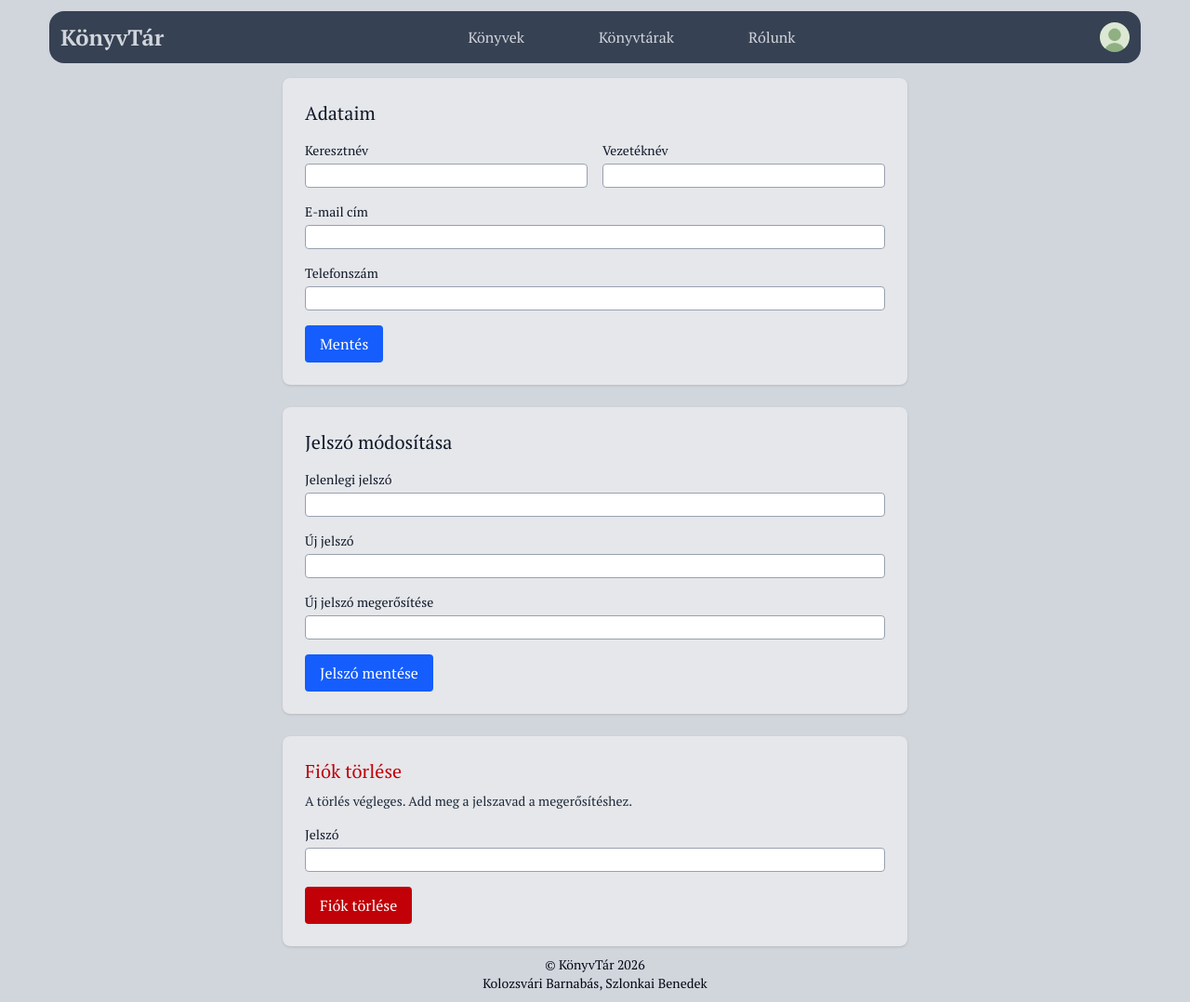
After one commit to KonyvTar-NPO/WebKonyvTar, a Laravel app: template laravel/resources/views/profile/edit.blade.php in a window 1280 px wide. The commit adds this page. Shown: the whole page at 93% size. Run offline with Laravel 12, Linux system fonts and the light colour scheme; the template is opened without the code that fills it, so the values that code supplies are empty; style sheets or scripts are compiled from the project's sources.

Commit message:
added profile page with CRUD

```diff
--- a/laravel/resources/views/components/form/input.blade.php
+++ b/laravel/resources/views/components/form/input.blade.php
@@ -1,14 +1,13 @@
 {{-- styling for the input forms --}}
-@props(['name', 'label', 'type' => 'text', 'id' => null, 'form' => null])
-
+@props(['name', 'label', 'type' => 'text', 'id' => null, 'form' => null, 'value' => null, 'bag' => 'default'])
 @php $id ??= $name; @endphp
 
 <div>
     <label for="{{ $id }}" class="mb-1 block text-sm font-medium text-gray-900 dark:text-gray-200">{{ $label }}</label>
     <input type="{{ $type }}" id="{{ $id }}" name="{{ $name }}"
-           @if ($type !== 'password') value="{{ old($name) }}" @endif
+           @if ($type !== 'password') value="{{ old($name, $value) }}" @endif
         {{ $attributes->merge(['class' => 'w-full h-6.5 px-1 border-1 rounded border-gray-400 bg-white text-gray-900 dark:text-gray-100 dark:border-gray-400 dark:bg-gray-900']) }}>
     @if ($form === null || old('_form') === $form)
-        @error($name) <p class="mt-1 text-sm text-red-600 dark:text-red-400">{{ $message }}</p> @enderror
+        @error($name, $bag) <p class="mt-1 text-sm text-red-600 dark:text-red-400">{{ $message }}</p> @enderror
     @endif
 </div>
--- a/laravel/resources/views/partials/navbar/user-menu.blade.php
+++ b/laravel/resources/views/partials/navbar/user-menu.blade.php
@@ -2,7 +2,7 @@
     @auth
         <ul class="p-2 text-sm text-body font-medium" aria-labelledby="user-menu-button">
             <li>
-                <a href="#" class="inline-flex items-center w-full p-2 hover:bg-gray-400 dark:hover:bg-gray-700 rounded">Profil</a>
+                <a href="{{ route('profile.edit') }}" class="inline-flex items-center w-full p-2 hover:bg-gray-400 dark:hover:bg-gray-700 rounded">Profil</a>
             </li>
             <li>
                 <a href="#" class="inline-flex items-center w-full p-2 hover:bg-gray-400 dark:hover:bg-gray-700 rounded">Könyveim</a>
--- /dev/null
+++ b/laravel/resources/views/profile/edit.blade.php
@@ -0,0 +1,43 @@
+@extends('layout')
+@section('title', 'Profil')
+
+@section('content')
+    <div class="mx-auto max-w-2xl space-y-6">
+
+        <section class="rounded-lg bg-gray-200 dark:bg-gray-900 p-6 shadow">
+            <h2 class="mb-4 text-xl text-gray-900 dark:text-gray-200">Adataim</h2>
+            <form method="POST" action="{{ route('profile.update') }}" class="space-y-4">
+                @csrf @method('PATCH')
+                <div class="grid gap-4 sm:grid-cols-2">
+                    <x-form.input name="first_name" label="Keresztnév" :value="$user->first_name" required />
+                    <x-form.input name="last_name" label="Vezetéknév" :value="$user->last_name" required />
+                </div>
+                <x-form.input name="email" type="email" label="E-mail cím" :value="$user->email" required />
+                <x-form.input name="phone_number" type="tel" label="Telefonszám" :value="$user->phone_number" />
+                <button class="rounded bg-blue-600 px-4 py-2 text-white hover:bg-blue-700">Mentés</button>
+            </form>
+        </section>
+
+        <section class="rounded-lg bg-gray-200 dark:bg-gray-900 p-6 shadow">
+            <h2 class="mb-4 text-xl text-gray-900 dark:text-gray-200">Jelszó módosítása</h2>
+            <form method="POST" action="{{ route('profile.password') }}" class="space-y-4">
+                @csrf @method('PUT')
+                <x-form.input name="current_password" type="password" label="Jelenlegi jelszó" bag="updatePassword" autocomplete="current-password" required />
+                <x-form.input name="password" type="password" label="Új jelszó" bag="updatePassword" autocomplete="new-password" required />
+                <x-form.input name="password_confirmation" type="password" label="Új jelszó megerősítése" bag="updatePassword" autocomplete="new-password" required />
+                <button class="rounded bg-blue-600 px-4 py-2 text-white hover:bg-blue-700">Jelszó mentése</button>
+            </form>
+        </section>
+
+        <section class="rounded-lg bg-gray-200 dark:bg-gray-900 p-6 shadow">
+            <h2 class="mb-2 text-xl text-red-700 dark:text-red-400">Fiók törlése</h2>
+            <p class="mb-4 text-sm text-gray-800 dark:text-gray-300">A törlés végleges. Add meg a jelszavad a megerősítéshez.</p>
+            <form method="POST" action="{{ route('profile.destroy') }}" class="space-y-4"
+                  onsubmit="return confirm('Biztosan törlöd a fiókodat?')">
+                @csrf @method('DELETE')
+                <x-form.input name="password" type="password" label="Jelszó" bag="userDeletion" id="delete_password" required />
+                <button class="rounded bg-red-700 px-4 py-2 text-white hover:bg-red-800">Fiók törlése</button>
+            </form>
+        </section>
+    </div>
+@endsection
--- a/laravel/routes/web.php
+++ b/laravel/routes/web.php
@@ -3,6 +3,7 @@
 require __DIR__.'/auth.php';
 
 use Illuminate\Support\Facades\Route;
+use App\Http\Controllers\ProfileController;
 
 Route::get('/', function () {
     return view('welcome');
@@ -12,11 +13,18 @@ Route::get('/about', function () {
     return view('about');
 });
 
+Route::middleware('auth')->prefix('profile')->name('profile.')->group(function () {
+    Route::get('/', [ProfileController::class, 'edit'])->name('edit');
+    Route::patch('/', [ProfileController::class, 'update'])->name('update');
+    Route::put('/password', [ProfileController::class, 'updatePassword'])->name('password');
+    Route::delete('/', [ProfileController::class, 'destroy'])->name('destroy');
+});
+
+
 /*Route::get('/scanner', function () {
     return view('scanner');
-});*/
-
-/*Route::get('/api/book/{isbn}', function (string $isbn) {
+});
+Route::get('/api/book/{isbn}', function (string $isbn) {
     // Sanitize ISBN - only allow digits and X
     $isbn = preg_replace('/[^0-9X]/', '', strtoupper($isbn));
 
```
Also changed, not shown: laravel/app/Http/Controllers/ProfileController.php (added, +54 -0 lines), laravel/app/Http/Requests/ProfileUpdateRequest.php (added, +24 -0 lines).
